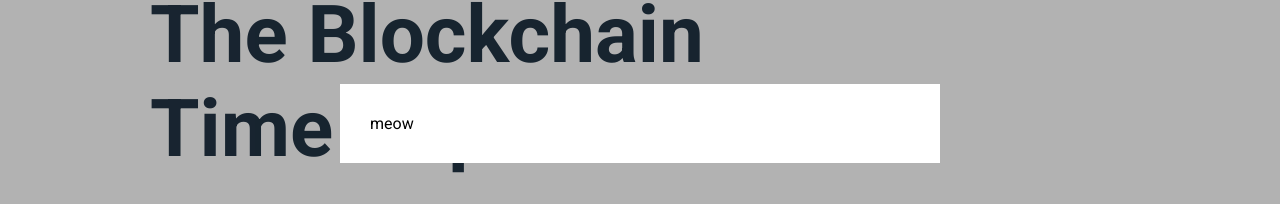
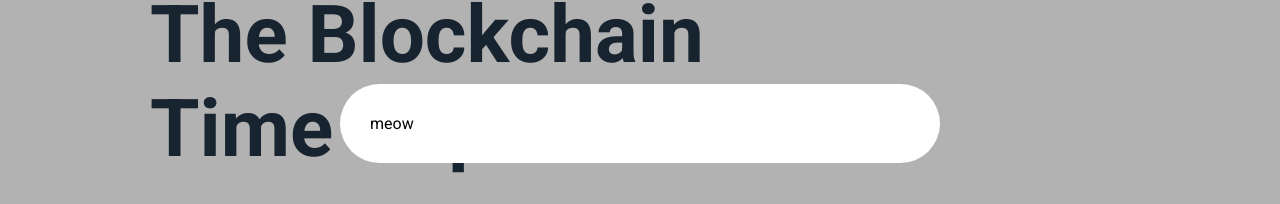
Before and after one commit to chase-manning/crypto-capsule, a React (Create React App) app in the folder website/: page / in a window 1280 px wide. Both pictures are taken after a click on the button "Create Capsule". Shown: the part 277-481 px from the top of the page. Built offline with nearby package versions, Linux system fonts and the light colour scheme.

Commit message:
:lipstick: add border radius to popup

```diff
--- a/website/src/components/CreateCapsule.tsx
+++ b/website/src/components/CreateCapsule.tsx
@@ -20,6 +20,7 @@ const Container = styled.div`
   flex-direction: column;
   padding: 30px;
   background-color: white;
+  border-radius: 40px;
 `;
 
 type Props = {
```
